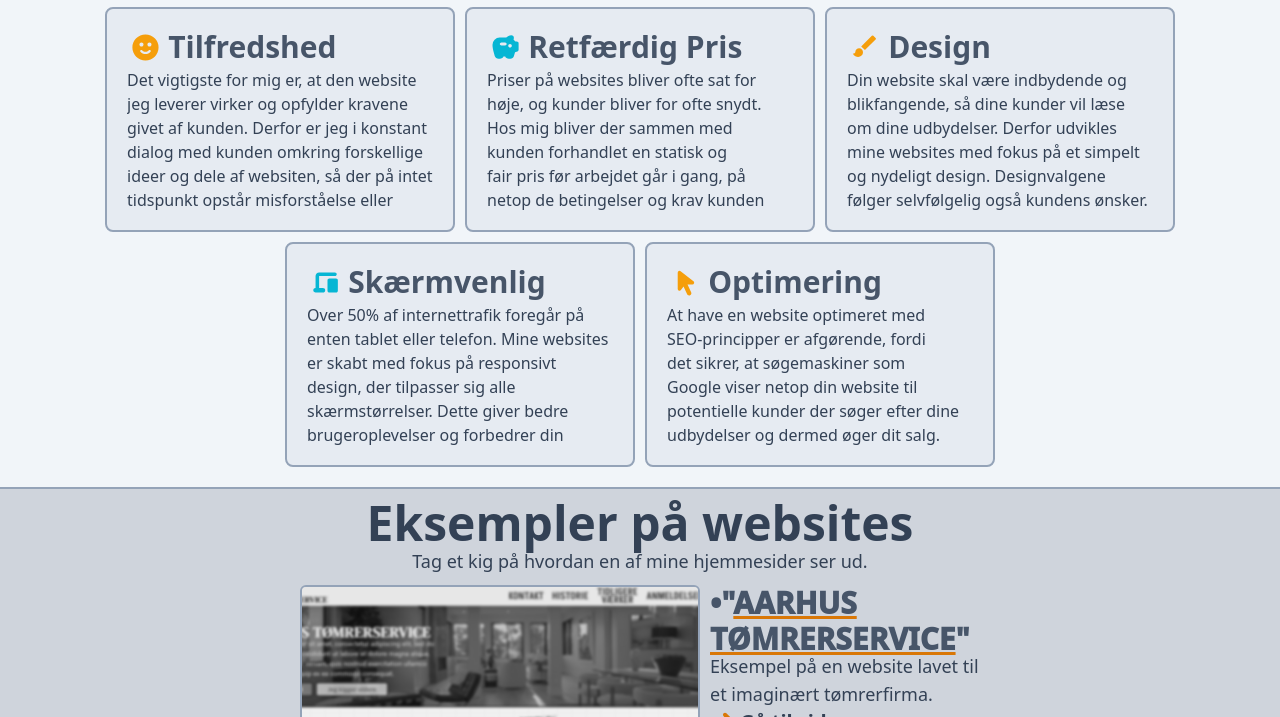
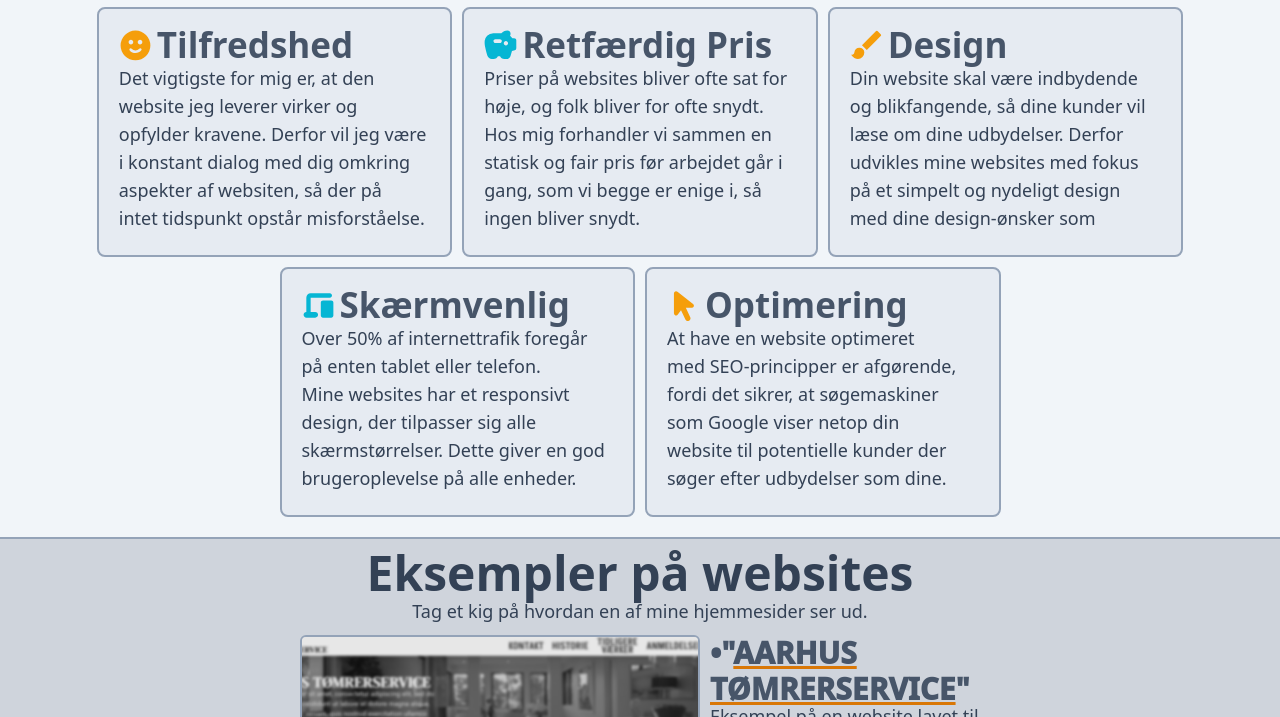
Before and after one commit to kasperzvn/kasperzvn.github.io, a website: page index.html in a window 1280 px wide. Shown: the part 723-1440 px from the top of the page. Drawn offline with Linux system fonts and the light colour scheme; a web font is replaced by a local one.

Commit message:
Hi bitch

```diff
--- a/index.html
+++ b/index.html
@@ -99,73 +99,73 @@
 
   <div class="w-full max-w-[1100px] flex flex-wrap justify-center text-start mx-auto gap-[10px] py-[10px]">
 
-    <div class="w-[80%] max-w-[350px] h-[225px] space-y-[2.5px] rounded-lg bg-slate-300/[0.3] border-slate-400 border-[2px] p-[20px] hover:scale-[1.01] ease-out duration-[200ms] ">
-      <div class="w-full h-[20%] flex items-center space-x-[5px]">
+    <div class="aspect-[1.422] h-[225px] min-[600px]:h-[250px] space-y-[2.5px] rounded-lg bg-slate-300/[0.3] border-slate-400 border-[2px] p-[20px] hover:scale-[1.01] ease-out duration-[200ms] ">
+      <div class="w-full h-[16%] flex items-center space-x-[5px]">
         <div class="aspect-square h-full rounded-full  border-slate-600 border-[0px]  inline-flex items-center justify-center ">
-          <svg class="aspect-square w-[80%] fill-current text-amber-500" xmlns="http://www.w3.org/2000/svg" viewBox="0 -960 960 960"><path d="M480-260q50 0 94.5-20t74.5-59q14-20 5-40.5T623-400q-11 0-20.5 5.5T585-381q-20 22-47.5 34T480-335q-30 0-57.5-12T375-381q-8-8-17.5-13.5T337-400q-22 0-30.5 21.5T313-337q29 39 73.5 58t93.5 19Zm132-252q29 0 48.5-19.5T680-580q0-29-19.5-48.5T612-648q-28 0-47.5 20T545-580q0 28 19.5 48t47.5 20Zm-264 0q28 0 47.5-20t19.5-48q0-28-19.5-48T348-648q-29 0-48.5 19.5T280-580q0 29 19.5 48.5T348-512ZM480-46q-90 0-169-34t-138-93q-59-59-93-138T46-480q0-90 34-169t93-138q59-59 138-93t169-34q90 0 169 34t138 93q59 59 93 138t34 169q0 90-34 169t-93 138q-59 59-138 93T480-46Z"/></svg>
+          <svg class="aspect-square w-full fill-current text-amber-500" xmlns="http://www.w3.org/2000/svg" viewBox="0 -960 960 960"><path d="M480-260q50 0 94.5-20t74.5-59q14-20 5-40.5T623-400q-11 0-20.5 5.5T585-381q-20 22-47.5 34T480-335q-30 0-57.5-12T375-381q-8-8-17.5-13.5T337-400q-22 0-30.5 21.5T313-337q29 39 73.5 58t93.5 19Zm132-252q29 0 48.5-19.5T680-580q0-29-19.5-48.5T612-648q-28 0-47.5 20T545-580q0 28 19.5 48t47.5 20Zm-264 0q28 0 47.5-20t19.5-48q0-28-19.5-48T348-648q-29 0-48.5 19.5T280-580q0 29 19.5 48.5T348-512ZM480-46q-90 0-169-34t-138-93q-59-59-93-138T46-480q0-90 34-169t93-138q59-59 138-93t169-34q90 0 169 34t138 93q59 59 93 138t34 169q0 90-34 169t-93 138q-59 59-138 93T480-46Z"/></svg>
         </div>
-        <p class="font-anek font-semibold text-[30px] text-slate-600 align-middle leading-[22px]">
+        <p class="font-anek font-semibold text-[30px] min-[600px]:text-[35px] text-slate-600 align-middle leading-[22px]">
           Tilfredshed
         </p>
       </div>
-      <p class="w-full h-[80%] overflow-hidden">
-        Det vigtigste for mig er, at den website jeg leverer virker og opfylder kravene givet af kunden. Derfor er jeg i konstant dialog med kunden omkring forskellige ideer og dele af websiten, så der på intet tidspunkt opstår misforståelse eller utilfredshed.
+      <p class="w-full h-[84%] min-[600px]:text-lg overflow-hidden">
+        Det vigtigste for mig er, at den website jeg leverer virker og opfylder kravene. Derfor vil jeg være i konstant dialog med dig omkring aspekter af websiten, så der på intet tidspunkt opstår misforståelse.
       </p>
     </div>
 
-    <div class="w-[80%] max-w-[350px] h-[225px] space-y-[2.5px] rounded-lg bg-slate-300/[0.3] border-slate-400 border-[2px] p-[20px] hover:scale-[1.01] ease-out duration-[200ms] ">
-      <div class="w-full h-[20%] flex items-center space-x-[5px]">
+    <div class="aspect-[1.422] h-[225px] min-[600px]:h-[250px] space-y-[2.5px] rounded-lg bg-slate-300/[0.3] border-slate-400 border-[2px] p-[20px] hover:scale-[1.01] ease-out duration-[200ms] ">
+      <div class="w-full h-[16%] flex items-center space-x-[5px]">
         <div class="aspect-square h-full rounded-full  border-slate-600 border-[0px]  inline-flex items-center justify-center ">
-          <svg class="aspect-square w-[75%] fill-current text-cyan-500" xmlns="http://www.w3.org/2000/svg" viewBox="0 -960 960 960"><path d="M229-86q-43 0-81.5-28.5T97-185q-24-83-39-142.5T34-432q-9-45-12.5-80T18-580q0-106 74-180t180-74h233q32-36 77.5-58t98.5-22q45 0 69 27t24 65q0 8-1.5 15.5T769-792q-2 7-4.5 14t-4.5 16l67 68h51q26 0 44.5 18.5T941-631v228q0 21-12 37.5T897-343l-82 26-42 141q-12 40-45.5 65T652-86h-58q-45 0-80-23t-46-57h-64q-11 34-46 57t-80 23h-49Zm409-396q26 0 44.5-18.5T701-545q0-26-18.5-44.5T638-608q-26 0-44.5 18.5T575-545q0 26 18.5 44.5T638-482Zm-175-69q23 0 39-16.5t16-39.5q0-23-16-39t-39-16H331q-23 0-39 16t-16 39q0 23 16.5 39.5T332-551h131Z"/></svg>
+          <svg class="aspect-square w-full fill-current text-cyan-500" xmlns="http://www.w3.org/2000/svg" viewBox="0 -960 960 960"><path d="M229-86q-43 0-81.5-28.5T97-185q-24-83-39-142.5T34-432q-9-45-12.5-80T18-580q0-106 74-180t180-74h233q32-36 77.5-58t98.5-22q45 0 69 27t24 65q0 8-1.5 15.5T769-792q-2 7-4.5 14t-4.5 16l67 68h51q26 0 44.5 18.5T941-631v228q0 21-12 37.5T897-343l-82 26-42 141q-12 40-45.5 65T652-86h-58q-45 0-80-23t-46-57h-64q-11 34-46 57t-80 23h-49Zm409-396q26 0 44.5-18.5T701-545q0-26-18.5-44.5T638-608q-26 0-44.5 18.5T575-545q0 26 18.5 44.5T638-482Zm-175-69q23 0 39-16.5t16-39.5q0-23-16-39t-39-16H331q-23 0-39 16t-16 39q0 23 16.5 39.5T332-551h131Z"/></svg>
         </div>
-        <p class="font-anek font-semibold text-[30px] text-slate-600 align-middle leading-[22px]">
+        <p class="font-anek font-semibold text-[30px] min-[600px]:text-[35px] text-slate-600 align-middle leading-[22px]">
           Retfærdig Pris
         </p>
       </div>
-      <p class="w-full h-[80%] overflow-hidden text-pretty">
-        Priser på websites bliver ofte sat for høje, og kunder bliver for ofte snydt. Hos mig bliver der sammen med kunden forhandlet en statisk og fair pris før arbejdet går i gang, på netop de betingelser og krav kunden kommer med.
+      <p class="w-full h-[84%] min-[600px]:text-lg overflow-hidden text-pretty">
+        Priser på websites bliver ofte sat for høje, og folk bliver for ofte snydt. Hos mig forhandler vi sammen en statisk og fair pris før arbejdet går i gang, som vi begge er enige i, så ingen bliver snydt.
       </p>
     </div>
 
-    <div class="w-[80%] max-w-[350px] h-[225px] space-y-[2.5px] rounded-lg bg-slate-300/[0.3] border-slate-400 border-[2px] p-[20px] hover:scale-[1.01] ease-out duration-[200ms] ">
-      <div class="w-full h-[20%] flex items-center space-x-[5px]">
+    <div class="aspect-[1.422] h-[225px] min-[600px]:h-[250px] space-y-[2.5px] rounded-lg bg-slate-300/[0.3] border-slate-400 border-[2px] p-[20px] hover:scale-[1.01] ease-out duration-[200ms] ">
+      <div class="w-full h-[16%] flex items-center space-x-[5px]">
         <div class="aspect-square h-full rounded-full  border-slate-600 border-[0px]  inline-flex items-center justify-center ">
-          <svg class="aspect-square w-[70%] fill-current text-amber-500" xmlns="http://www.w3.org/2000/svg" viewBox="0 -960 960 960"><path d="M232-88q-51 0-105.5-30.5T32-211q36 0 64-16.5t32-58.5q5-54 44.5-92.5T272-417q60 0 102.5 42.5T417-272q0 77-54 130.5T232-88Zm258-261L349-490l404-404q11-11 27.5-11.5T809-894l85 85q12 12 12 28t-12 28L490-349Z"/></svg>
+          <svg class="aspect-square w-full fill-current text-amber-500" xmlns="http://www.w3.org/2000/svg" viewBox="0 -960 960 960"><path d="M232-88q-51 0-105.5-30.5T32-211q36 0 64-16.5t32-58.5q5-54 44.5-92.5T272-417q60 0 102.5 42.5T417-272q0 77-54 130.5T232-88Zm258-261L349-490l404-404q11-11 27.5-11.5T809-894l85 85q12 12 12 28t-12 28L490-349Z"/></svg>
         </div>
-        <p class="font-anek font-semibold text-[30px] text-slate-600 align-middle leading-[22px]">
+        <p class="font-anek font-semibold text-[30px] min-[600px]:text-[35px] text-slate-600 align-middle leading-[22px]">
           Design
         </p>
       </div>
-      <p class="w-full h-[80%] overflow-hidden">
-        Din website skal være indbydende og blikfangende, så dine kunder vil læse om dine udbydelser. Derfor udvikles mine websites med fokus på et simpelt og nydeligt design. Designvalgene følger selvfølgelig også kundens ønsker.
+      <p class="w-full h-[84%] min-[600px]:text-lg overflow-hidden">
+        Din website skal være indbydende og blikfangende, så dine kunder vil læse om dine udbydelser. Derfor udvikles mine websites med fokus på et simpelt og nydeligt design med dine design-ønsker som grundlag.
       </p>
     </div>
 
-    <div class="w-[80%] max-w-[350px] h-[225px] space-y-[2.5px] rounded-lg bg-slate-300/[0.3] border-slate-400 border-[2px] p-[20px] hover:scale-[1.01] ease-out duration-[200ms] ">
-      <div class="w-full h-[20%] flex items-center space-x-[5px]">
+    <div class="aspect-[1.422] h-[225px] min-[600px]:h-[250px] space-y-[2.5px] rounded-lg bg-slate-300/[0.3] border-slate-400 border-[2px] p-[20px] hover:scale-[1.01] ease-out duration-[200ms] ">
+      <div class="w-full h-[16%] flex items-center space-x-[5px]">
         <div class="aspect-square h-full rounded-full  border-slate-600 border-[0px]  inline-flex items-center justify-center ">
-          <svg class="aspect-square w-[75%] fill-current text-cyan-500" xmlns="http://www.w3.org/2000/svg" viewBox="0 -960 960 960"><path d="M129-126q-35 0-59-25.5T46-212q0-33 23.5-56.5T126-292v-416q0-53 36.5-89.5T252-834h559q26 0 44.5 18.5T874-771q0 26-18.5 44.5T811-708H252v416h133q35 0 59 24t24 59q0 35-24 59t-59 24H129Zm482 0q-26 0-44.5-18.5T548-189v-376q0-26 18.5-44.5T611-628h240q26 0 44.5 18.5T914-565v376q0 26-18.5 44.5T851-126H611Z"/></svg>
+          <svg class="aspect-square w-full fill-current text-cyan-500" xmlns="http://www.w3.org/2000/svg" viewBox="0 -960 960 960"><path d="M129-126q-35 0-59-25.5T46-212q0-33 23.5-56.5T126-292v-416q0-53 36.5-89.5T252-834h559q26 0 44.5 18.5T874-771q0 26-18.5 44.5T811-708H252v416h133q35 0 59 24t24 59q0 35-24 59t-59 24H129Zm482 0q-26 0-44.5-18.5T548-189v-376q0-26 18.5-44.5T611-628h240q26 0 44.5 18.5T914-565v376q0 26-18.5 44.5T851-126H611Z"/></svg>
         </div>
-        <p class="font-anek font-semibold text-[30px] text-slate-600 align-middle leading-[22px]">
+        <p class="font-anek font-semibold text-[30px] min-[600px]:text-[35px] text-slate-600 align-middle leading-[22px]">
           Skærmvenlig
         </p>
       </div>
-      <p class="w-full h-[80%] overflow-hidden">
-        Over 50% af internettrafik foregår på enten tablet eller telefon. Mine websites er skabt med fokus på responsivt design, der tilpasser sig alle skærmstørrelser. Dette giver bedre brugeroplevelser og forbedrer din synlighed på søgemaskiner.
+      <p class="w-full h-[84%] min-[600px]:text-lg overflow-hidden">
+        Over 50% af internettrafik foregår på enten tablet eller telefon. Mine websites har et responsivt design, der tilpasser sig alle skærmstørrelser. Dette giver en god brugeroplevelse på alle enheder.
       </p>
     </div>
 
-    <div class="w-[80%] max-w-[350px] h-[225px] space-y-[2.5px] rounded-lg bg-slate-300/[0.3] border-slate-400 border-[2px] p-[20px] hover:scale-[1.01] ease-out duration-[200ms] ">
-      <div class="w-full h-[20%] flex items-center space-x-[5px]">
+    <div class="aspect-[1.422] h-[225px] min-[600px]:h-[250px] space-y-[2.5px] rounded-lg bg-slate-300/[0.3] border-slate-400 border-[2px] p-[20px] hover:scale-[1.01] ease-out duration-[200ms] ">
+      <div class="w-full h-[16%] flex items-center space-x-[5px]">
         <div class="aspect-square h-full rounded-full  border-slate-600 border-[0px]  inline-flex items-center justify-center ">
-          <svg class="aspect-square w-[75%] fill-current text-amber-500" xmlns="http://www.w3.org/2000/svg" viewBox="0 -960 960 960"><path d="M639-33q-29 14-59 2.5T536-71L408-344l-92 129q-27 38-70.5 24T202-251v-580q0-40 35.5-57t66.5 7l455 357q35 28 20.5 70.5T720-411H549l128 274q14 29 2.5 59.5T639-33Z"/></svg>
+          <svg class="aspect-square w-full fill-current text-amber-500" xmlns="http://www.w3.org/2000/svg" viewBox="0 -960 960 960"><path d="M639-33q-29 14-59 2.5T536-71L408-344l-92 129q-27 38-70.5 24T202-251v-580q0-40 35.5-57t66.5 7l455 357q35 28 20.5 70.5T720-411H549l128 274q14 29 2.5 59.5T639-33Z"/></svg>
         </div>
-        <p class="font-anek font-semibold text-[30px] text-slate-600 align-middle leading-[22px]">
+        <p class="font-anek font-semibold text-[30px] min-[600px]:text-[35px] text-slate-600 align-middle leading-[22px]">
           Optimering
         </p>
       </div>
-      <p class="w-full h-[80%] overflow-hidden">
-        At have en website optimeret med SEO-principper er afgørende, fordi det sikrer, at søgemaskiner som Google viser netop din website til potentielle kunder der søger efter dine udbydelser og dermed øger dit salg.
+      <p class="w-full h-[84%] min-[600px]:text-lg overflow-hidden">
+        At have en website optimeret med SEO-principper er afgørende, fordi det sikrer, at søgemaskiner som Google viser netop din website til potentielle kunder der søger efter udbydelser som dine.
       </p>
     </div>
 
```
Also changed, not shown: inout/output.css.
